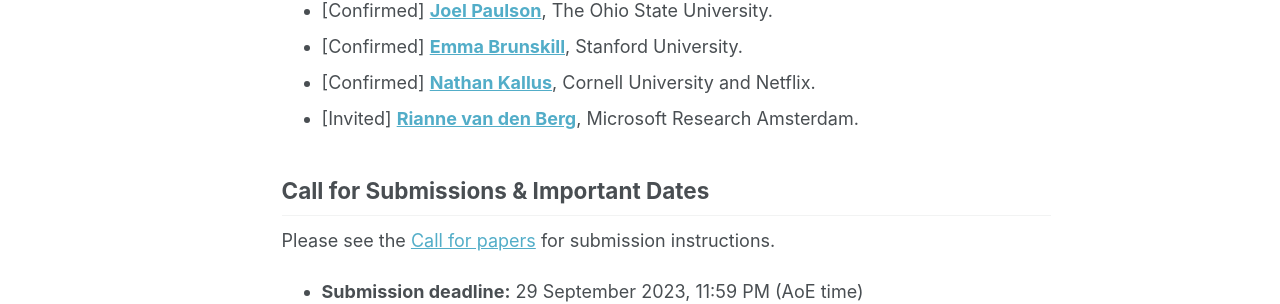
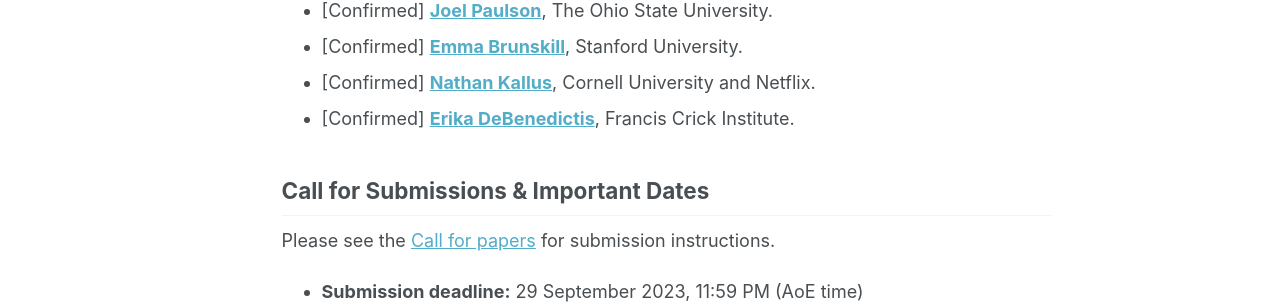
Before and after one commit to realworldml/neurips2023, a Jekyll site: the page built from _pages/about.md, in a window 1280 px wide. Shown: the part 698-1002 px from the top of the page. Built offline with Jekyll 4.4.1, drawn with Linux system fonts in a browser that asks for light colours.

Commit message:
update _pages/about.md

```diff
--- a/_pages/about.md
+++ b/_pages/about.md
@@ -23,7 +23,7 @@ Invited Speakers
 * [Confirmed] **[Joel Paulson](https://cbe.osu.edu/joel-paulson-laboratory-advanced-optimization-and-control)**, The Ohio State University.
 * [Confirmed] **[Emma Brunskill](https://cs.stanford.edu/people/ebrun/)**, Stanford University.
 * [Confirmed] **[Nathan Kallus](https://nathankallus.com/)**, Cornell University and Netflix.
-* [Invited] **[Rianne van den Berg](https://www.microsoft.com/en-us/research/people/rvandenberg/)**, Microsoft Research Amsterdam.
+* [Confirmed] **[Erika DeBenedictis](https://www.erikadebenedictis.com/)**, Francis Crick Institute.
 
 
 Call for Submissions & Important Dates
```
